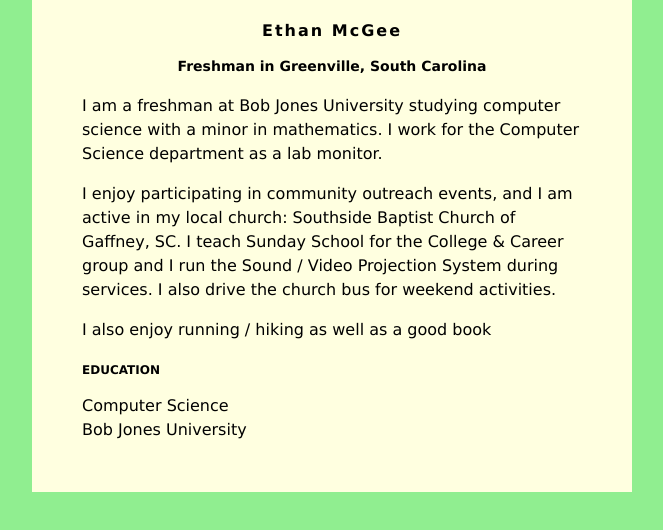
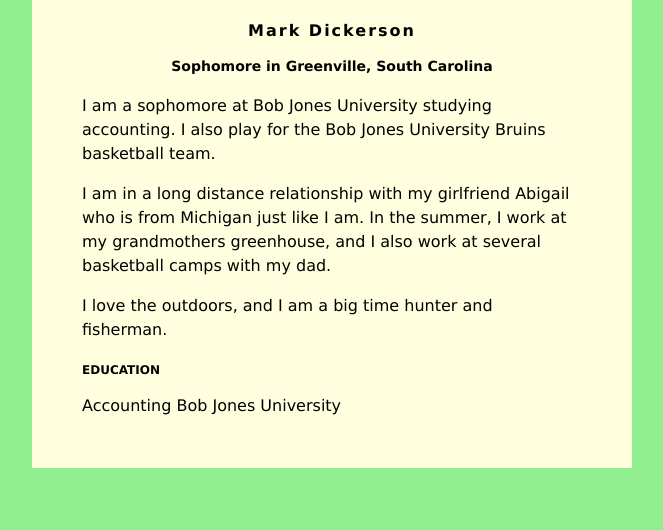
Before and after one commit to markdickerson3/markdickerson3.github.io, a plain HTML site: page index.html in a window 1280 px wide. Shown: the whole page, without its empty margins (308-971 px from the left). Drawn offline with Linux system fonts and the light colour scheme.

Commit message:
Update index.html

```diff
--- a/index.html
+++ b/index.html
@@ -30,19 +30,19 @@
 </head>
 <body>
     <div id="content">
-        <h1>Ethan McGee</h1>
-        <h2>Freshman in Greenville, South Carolina</h2>
+        <h1>Mark Dickerson</h1>
+        <h2>Sophomore in Greenville, South Carolina</h2>
 
-         <p>I am a freshman at Bob Jones University studying computer science with a minor in mathematics. I work for the Computer Science department as a lab monitor.</p>
+         <p>I am a sophomore at Bob Jones University studying accounting. I also play for the Bob Jones University Bruins basketball team.</p>
          <p>
-            I enjoy participating in community outreach events, and I am active in my local church: Southside Baptist Church of Gaffney, SC.  I teach Sunday School for the College &amp; Career group and I run the Sound / Video Projection System during services.  I also drive the church bus for weekend activities.
+            I am in a long distance relationship with my girlfriend Abigail who is from Michigan just like I am. In the summer, I work at my grandmothers greenhouse, and I also work at several basketball camps with my dad.
          </p>
          <p>
-            I also enjoy running / hiking as well as a good book
+            I love the outdoors, and I am a big time hunter and fisherman.
          </p>
 
         <h3>EDUCATION</h3>
-        Computer Science<br>
+        Accounting
         Bob Jones University
     </div>
 
```
